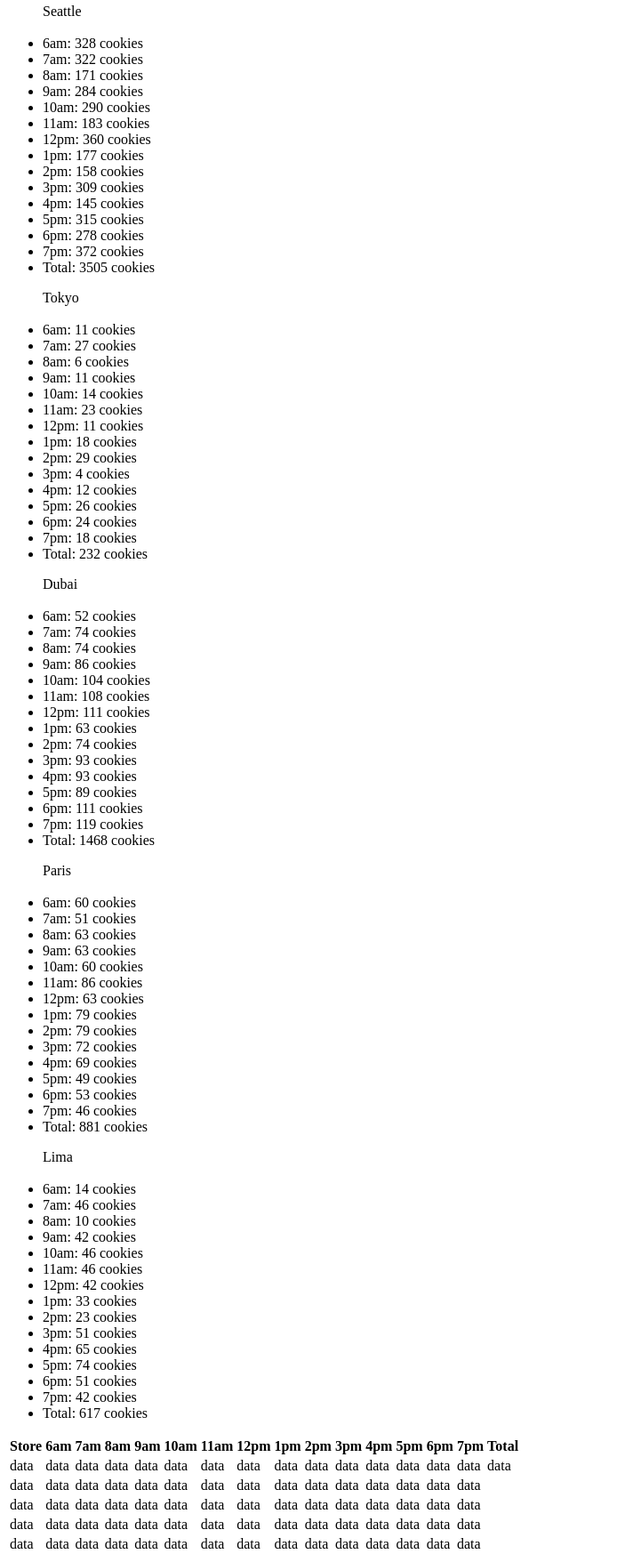
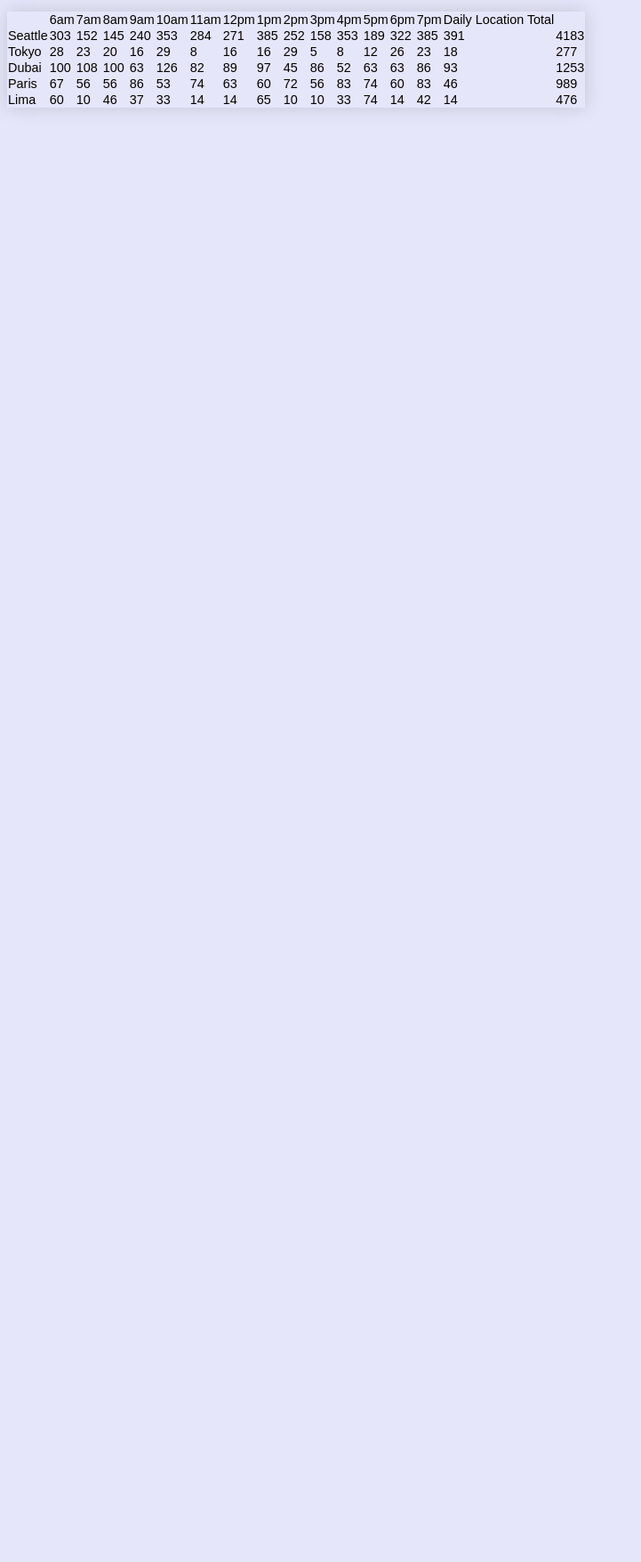
Before and after one commit to phmurphy212/cookie-stand, a plain HTML site: page sales.html in a window 1280 px wide. Shown: the part 12-1768 px from the top of the page at 89% size, without its empty margins (0-721 px from the left). After the commit the page ends 800 px from the top, so only its background shows below. Drawn offline with Linux system fonts and the light colour scheme.

Commit message:
screwed around with tables and got most of this stuff to render...

```diff
--- a/css/style.css
+++ b/css/style.css
@@ -10,6 +10,10 @@ h1 {
 
 }
 table {
-  border-collapse: separate;
-
+    border-collapse: collapse;
+    margin: 25px 0;
+    font-size: 0.9em;
+    font-family: sans-serif;
+    min-width: 400px;
+    box-shadow: 0 0 20px rgba(0, 0, 0, 0.15);
 }
--- a/js/app.js
+++ b/js/app.js
@@ -1,233 +1,341 @@
 'use strict';
-function salmonCookies() {
-  let hours = ['6am', '7am', '8am', '9am', '10am', '11am', '12pm', '1pm', '2pm', '3pm', '4pm', '5pm', '6pm', '7pm'];
+// function salmonCookies() {
+// const hours = ['6am', '7am', '8am', '9am', '10am', '11am', '12pm', '1pm', '2pm', '3pm', '4pm', '5pm', '6pm', '7pm'];
 
 //proof of life
 // console.log('Hello Squirrel');
 
 //overall function for seattle cookie functions
-  function seattleCookieFunction() {
-    //access the dom
-    const seattleList = document.getElementById('seattle-list');
-    //
-    //object literal with the Seattle data
-    let seattleStore = {
-      name: 'Seattle',
-      min: 23,
-      max: 65,
-      dailyTotal: 0,
-      cookiesPerHourArray: [],
-      avg: 6.3,
-      //function to return a random number
-      randomCustCount: function () {
+// function seattleCookieFunction() {
+//   //access the dom
+//   const seattleList = document.getElementById('seattle-list');
+//   //
+//   //object literal with the Seattle data
+//   let seattleStore = {
+//     name: 'Seattle',
+//     min: 23,
+//     max: 65,
+//     dailyTotal: 0,
+//     cookiesPerHourArray: [],
+//     avg: 6.3,
+//     //function to return a random number
+//     randomCustCount: function () {
+//       return Math.floor(Math.random() * (this.max - this.min + 1) + this.min);
+//     },
+//     //function to estimate hourly sales rounded up
+//     cookiesPerHour: function () {
+//       return Math.ceil(this.avg * this.randomCustCount());
+//     },
+//     //function to move hourly sales from previous function into an array
+//     cookiesToArray: function () {
+//       for (let i = 0; i < hours.length; i++) {
+//         this.cookiesPerHourArray.push(this.cookiesPerHour());
+//       }
+//     },
+//     //function to add up the hourly sales from array
+//     sumOfSales: function () {
+//       for (let i = 0; i < this.cookiesPerHourArray.length; i++) {
+//         this.dailyTotal += this.cookiesPerHourArray[i];
+//       }
+//     },
+//     //push sales to DOM
+//     renderToSales: function () {
+//       for (let i = 0; i < hours.length; i++) {
+//         let li = document.createElement('li');
+//         li.textContent = `${hours[i]}: ${this.cookiesPerHour()} cookies`;
+//         seattleList.appendChild(li);
+//       }
+//       //push total to DOM
+//       let liTotal = document.createElement('li');
+//       liTotal.textContent = `Total: ${this.dailyTotal} cookies`;
+//       seattleList.appendChild(liTotal);
+//     },
+//     //call sub-functions to return data
+//   };
+//   seattleStore.cookiesToArray();
+//   seattleStore.sumOfSales();
+//   seattleStore.renderToSales();
+// }
+//the rest of the city based stores follow the same function pattern as referenced
+//in the seattleCookieFunction so I'm leaving off the comments
+const hours = ['6am', '7am', '8am', '9am', '10am', '11am', '12pm', '1pm', '2pm', '3pm', '4pm', '5pm', '6pm', '7pm'];
+const salesTable = document.querySelector('table');
+const salesHeader = document.getElementById('tHeader');
+const salesFooter = document.getElementById('tFooter');
+let storeDetails = [];
+
+function CookieStore(name, min, max, avg) {
+  this.name = name;
+  this.min = min;
+  this.max = max;
+  this.avg = avg;
+  this.dailyTotal = 0;
+  this.cookiesPerHourArray = [];
+  storeDetails.push(this);
+}
+CookieStore.prototype.customerCount = function () {
   return Math.floor(Math.random() * (this.max - this.min + 1) + this.min);
-      },
-      //function to estimate hourly sales rounded up
-      cookiesPerHour: function () {
-        return Math.ceil(this.avg * this.randomCustCount());
-      },
-      //function to move hourly sales from previous function into an array
-      cookiesToArray: function () {
-        for (let i = 0; i < hours.length; i++) {
-          this.cookiesPerHourArray.push(this.cookiesPerHour());
+};
+CookieStore.prototype.salesCalculator = function () {
+  this.customerCount();
+  for (let i = 0; i < hours.length; i ++){
+    this.cookiesPerHourArray.push(Math.ceil(this.avg * this.customerCount()));
   }
-      },
-      //function to add up the hourly sales from array
-      sumOfSales: function () {
-        for (let i = 0; i < this.cookiesPerHourArray.length; i++) {
+  for (let i = 0; i < this.cookiesPerHourArray.length; i++){
     this.dailyTotal += this.cookiesPerHourArray[i];
   }
-      },
-      //push sales to DOM
-      renderToSales: function () {
+};
+CookieStore.prototype.createHeader = function (){
+  hours.unshift('');
+
+  for (let i = 0; i < hours.length; i++){
+    let hourCells = document.createElement('td');
+    hourCells.textContent = hours[i];
+    salesHeader.appendChild(hourCells);
+  }
+  let td = document.createElement('td');
+  td.textContent = 'Daily Location Total';
+  salesHeader.appendChild(td);
+};
+
+
+CookieStore.prototype.renderToSales = function () {
+  this.salesCalculator();
+
+
+  let tr = document.createElement('tr');
+  let storeCell = document.createElement('td');
+  storeCell.textContent = this.name;
+  tr.appendChild(storeCell);
+
+
   for (let i = 0; i < hours.length; i++) {
-          let li = document.createElement('li');
-          li.textContent = `${hours[i]}: ${this.cookiesPerHour()} cookies`;
-          seattleList.appendChild(li);
+    let td = document.createElement('td');
+    td.textContent = this.cookiesPerHourArray[i];
+    tr.appendChild(td);
   }
+  let tdTotal = document.createElement('td');
+  tdTotal.textContent = this.dailyTotal;
+  tr.appendChild(tdTotal);
+
+  salesTable.appendChild(tr);
+
+  CookieStore.prototype.createFooter = function (){
+    hours.unshift('');
+
+    for (let i = 0; i < hours.length; i++){
+      let storesAdded = document.createElement('td');
+      storesAdded.textContent = hours[i];
+      salesFooter.appendChild(storesAdded);
+    }
+    let td = document.createElement('td');
+    td.textContent = '';
+    salesFooter.appendChild(td);
+  };
+  // let header = document.createElement('thead');
+  // for (let i = 0; i < hours.length; i++){
+  //   header.textContent = hours[i];
+  //   createHeader.appendChild(header);
+
+  // let createHeader = document.createElement('thead');
+
   //push total to DOM
-        let liTotal = document.createElement('li');
-        liTotal.textContent = `Total: ${this.dailyTotal} cookies`;
-        seattleList.appendChild(liTotal);
-      },
-      //call sub-functions to return data
+
 };
-    seattleStore.cookiesToArray();
-    seattleStore.sumOfSales();
-    seattleStore.renderToSales();
+
+
+
+let seattle = new CookieStore('Seattle', 23, 65, 6.3);
+let tokyo = new CookieStore('Tokyo', 3, 24, 1.2);
+let dubai = new CookieStore('Dubai', 11, 38, 3.7);
+let paris = new CookieStore('Paris', 20, 38, 2.3);
+let lima = new CookieStore('Lima', 2, 16, 4.6);
+
+function renderAll(){
+  seattle.createHeader();
+  // seattle.createFooter();
+  seattle.renderToSales();
+  tokyo.renderToSales();
+  dubai.renderToSales();
+  paris.renderToSales();
+  lima.renderToSales();
+
 }
-  //the rest of the city based stores follow the same function pattern as referenced
-  //in the seattleCookieFunction so I'm leaving off the comments
-  function tokyoCookieFunction() {
-    const tokyoList = document.getElementById('tokyo-list');
+renderAll();
+console.log(storeDetails);
 
-    let tokyoStore = {
-      name: 'tokyo',
-      min: 3,
-      max: 24,
-      dailyTotal: 0,
-      cookiesPerHourArray: [],
-      avg: 1.2,
-      randomCustCount: function () {
-        return Math.floor(Math.random() * (this.max - this.min + 1) + this.min);
-      },
-      cookiesPerHour: function () {
-        return Math.ceil(this.avg * this.randomCustCount());
-      },
-      cookiesToArray: function () {
-        for (let i = 0; i < hours.length; i++) {
-          this.cookiesPerHourArray.push(this.cookiesPerHour());
-        }
-      },
-      sumOfSales: function () {
-        for (let i = 0; i < this.cookiesPerHourArray.length; i++) {
-          this.dailyTotal += this.cookiesPerHourArray[i];
-        }
-      },
-      renderToSales: function () {
-        for (let i = 0; i < hours.length; i++) {
-          let li = document.createElement('li');
-          li.textContent = `${hours[i]}: ${this.cookiesPerHour()} cookies`;
-          tokyoList.appendChild(li);
-        }
-        let liTotal = document.createElement('li');
-        liTotal.textContent = `Total: ${this.dailyTotal} cookies`;
-        tokyoList.appendChild(liTotal);
-      },
-    };
-    tokyoStore.cookiesToArray();
-    tokyoStore.sumOfSales();
-    tokyoStore.renderToSales();
-  }
-  function dubaiCookieFunction() {
-    const dubaiList = document.getElementById('dubai-list');
 
-    let dubaiStore = {
-      name: 'Dubai',
-      min: 11,
-      max: 38,
-      dailyTotal: 0,
-      cookiesPerHourArray: [],
-      avg: 3.7,
-      randomCustCount: function () {
-        return Math.floor(Math.random() * (this.max - this.min + 1) + this.min);
-      },
-      cookiesPerHour: function () {
-        return Math.ceil(this.avg * this.randomCustCount());
-      },
-      cookiesToArray: function () {
-        for (let i = 0; i < hours.length; i++) {
-          this.cookiesPerHourArray.push(this.cookiesPerHour());
-        }
-      },
-      sumOfSales: function () {
-        for (let i = 0; i < this.cookiesPerHourArray.length; i++) {
-          this.dailyTotal += this.cookiesPerHourArray[i];
-        }
-      },
-      renderToSales: function () {
-        for (let i = 0; i < hours.length; i++) {
-          let li = document.createElement('li');
-          li.textContent = `${hours[i]}: ${this.cookiesPerHour()} cookies`;
-          dubaiList.appendChild(li);
-        }
-        let liTotal = document.createElement('li');
-        liTotal.textContent = `Total: ${this.dailyTotal} cookies`;
-        dubaiList.appendChild(liTotal);
-      },
-    };
-    dubaiStore.cookiesToArray();
-    dubaiStore.sumOfSales();
-    dubaiStore.renderToSales();
-  }
-  function parisCookieFunction() {
-    const parisList = document.getElementById('paris-list');
 
-    let parisStore = {
-      name: 'Paris',
-      min: 20,
-      max: 38,
-      dailyTotal: 0,
-      cookiesPerHourArray: [],
-      avg: 2.3,
-      randomCustCount: function () {
-        return Math.floor(Math.random() * (this.max - this.min + 1) + this.min);
-      },
-      cookiesPerHour: function () {
-        return Math.ceil(this.avg * this.randomCustCount());
-      },
-      cookiesToArray: function () {
-        for (let i = 0; i < hours.length; i++) {
-          this.cookiesPerHourArray.push(this.cookiesPerHour());
-        }
-      },
-      sumOfSales: function () {
-        for (let i = 0; i < this.cookiesPerHourArray.length; i++) {
-          this.dailyTotal += this.cookiesPerHourArray[i];
-        }
-      },
-      renderToSales: function () {
-        for (let i = 0; i < hours.length; i++) {
-          let li = document.createElement('li');
-          li.textContent = `${hours[i]}: ${this.cookiesPerHour()} cookies`;
-          parisList.appendChild(li);
-        }
-        let liTotal = document.createElement('li');
-        liTotal.textContent = `Total: ${this.dailyTotal} cookies`;
-        parisList.appendChild(liTotal);
-      },
-    };
-    parisStore.cookiesToArray();
-    parisStore.sumOfSales();
-    parisStore.renderToSales();
-  }
-  function limaCookieFunction(){
-    const limaList = document.getElementById('lima-list');
+//   function tokyoCookieFunction() {
+//     const tokyoList = document.getElementById('tokyo-list');
 
-    let limaStore = {
-      name: 'Lima',
-      min: 2,
-      max: 16,
-      dailyTotal: 0,
-      cookiesPerHourArray: [],
-      avg: 4.6,
-      randomCustCount: function () {
-        return Math.floor(Math.random() * (this.max - this.min + 1) + this.min);
-      },
-      cookiesPerHour: function () {
-        return Math.ceil(this.avg * this.randomCustCount());
-      },
-      cookiesToArray: function () {
-        for (let i = 0; i < hours.length; i++) {
-          this.cookiesPerHourArray.push(this.cookiesPerHour());
-        }
-      },
-      sumOfSales: function () {
-        for (let i = 0; i < this.cookiesPerHourArray.length; i++) {
-          this.dailyTotal += this.cookiesPerHourArray[i];
-        }
-      },
-      renderToSales: function () {
-        for (let i = 0; i < hours.length; i++) {
-          let li = document.createElement('li');
-          li.textContent = `${hours[i]}: ${this.cookiesPerHour()} cookies`;
-          limaList.appendChild(li);
-        }
-        let liTotal = document.createElement('li');
-        liTotal.textContent = `Total: ${this.dailyTotal} cookies`;
-        limaList.appendChild(liTotal);
-      },
-    };
-    limaStore.cookiesToArray();
-    limaStore.sumOfSales();
-    limaStore.renderToSales();
-  }
-  //the only purpose of the 'salmon cookies' function is to call each of the
-  //functions within it so later I can just call a single function
-  seattleCookieFunction();
-  tokyoCookieFunction();
-  dubaiCookieFunction();
-  parisCookieFunction();
-  limaCookieFunction();
-}
-salmonCookies();
+//     let tokyoStore = {
+//       name: 'tokyo',
+//       min: 3,
+//       max: 24,
+//       dailyTotal: 0,
+//       cookiesPerHourArray: [],
+//       avg: 1.2,
+//       randomCustCount: function () {
+//         return Math.floor(Math.random() * (this.max - this.min + 1) + this.min);
+//       },
+//       cookiesPerHour: function () {
+//         return Math.ceil(this.avg * this.randomCustCount());
+//       },
+//       cookiesToArray: function () {
+//         for (let i = 0; i < hours.length; i++) {
+//           this.cookiesPerHourArray.push(this.cookiesPerHour());
+//         }
+//       },
+//       sumOfSales: function () {
+//         for (let i = 0; i < this.cookiesPerHourArray.length; i++) {
+//           this.dailyTotal += this.cookiesPerHourArray[i];
+//         }
+//       },
+//       renderToSales: function () {
+//         for (let i = 0; i < hours.length; i++) {
+//           let li = document.createElement('li');
+//           li.textContent = `${hours[i]}: ${this.cookiesPerHour()} cookies`;
+//           tokyoList.appendChild(li);
+//         }
+//         let liTotal = document.createElement('li');
+//         liTotal.textContent = `Total: ${this.dailyTotal} cookies`;
+//         tokyoList.appendChild(liTotal);
+//       },
+//     };
+//     tokyoStore.cookiesToArray();
+//     tokyoStore.sumOfSales();
+//     tokyoStore.renderToSales();
+//   }
+//   function dubaiCookieFunction() {
+//     const dubaiList = document.getElementById('dubai-list');
+
+//     let dubaiStore = {
+//       name: 'Dubai',
+//       min: 11,
+//       max: 38,
+//       dailyTotal: 0,
+//       cookiesPerHourArray: [],
+//       avg: 3.7,
+//       randomCustCount: function () {
+//         return Math.floor(Math.random() * (this.max - this.min + 1) + this.min);
+//       },
+//       cookiesPerHour: function () {
+//         return Math.ceil(this.avg * this.randomCustCount());
+//       },
+//       cookiesToArray: function () {
+//         for (let i = 0; i < hours.length; i++) {
+//           this.cookiesPerHourArray.push(this.cookiesPerHour());
+//         }
+//       },
+//       sumOfSales: function () {
+//         for (let i = 0; i < this.cookiesPerHourArray.length; i++) {
+//           this.dailyTotal += this.cookiesPerHourArray[i];
+//         }
+//       },
+//       renderToSales: function () {
+//         for (let i = 0; i < hours.length; i++) {
+//           let li = document.createElement('li');
+//           li.textContent = `${hours[i]}: ${this.cookiesPerHour()} cookies`;
+//           dubaiList.appendChild(li);
+//         }
+//         let liTotal = document.createElement('li');
+//         liTotal.textContent = `Total: ${this.dailyTotal} cookies`;
+//         dubaiList.appendChild(liTotal);
+//       },
+//     };
+//     dubaiStore.cookiesToArray();
+//     dubaiStore.sumOfSales();
+//     dubaiStore.renderToSales();
+//   }
+//   function parisCookieFunction() {
+//     const parisList = document.getElementById('paris-list');
+
+//     let parisStore = {
+//       name: 'Paris',
+//       min: 20,
+//       max: 38,
+//       dailyTotal: 0,
+//       cookiesPerHourArray: [],
+//       avg: 2.3,
+//       randomCustCount: function () {
+//         return Math.floor(Math.random() * (this.max - this.min + 1) + this.min);
+//       },
+//       cookiesPerHour: function () {
+//         return Math.ceil(this.avg * this.randomCustCount());
+//       },
+//       cookiesToArray: function () {
+//         for (let i = 0; i < hours.length; i++) {
+//           this.cookiesPerHourArray.push(this.cookiesPerHour());
+//         }
+//       },
+//       sumOfSales: function () {
+//         for (let i = 0; i < this.cookiesPerHourArray.length; i++) {
+//           this.dailyTotal += this.cookiesPerHourArray[i];
+//         }
+//       },
+//       renderToSales: function () {
+//         for (let i = 0; i < hours.length; i++) {
+//           let li = document.createElement('li');
+//           li.textContent = `${hours[i]}: ${this.cookiesPerHour()} cookies`;
+//           parisList.appendChild(li);
+//         }
+//         let liTotal = document.createElement('li');
+//         liTotal.textContent = `Total: ${this.dailyTotal} cookies`;
+//         parisList.appendChild(liTotal);
+//       },
+//     };
+//     parisStore.cookiesToArray();
+//     parisStore.sumOfSales();
+//     parisStore.renderToSales();
+//   }
+//   function limaCookieFunction(){
+//     const limaList = document.getElementById('lima-list');
+
+//     let limaStore = {
+//       name: 'Lima',
+//       min: 2,
+//       max: 16,
+//       dailyTotal: 0,
+//       cookiesPerHourArray: [],
+//       avg: 4.6,
+//       randomCustCount: function () {
+//         return Math.floor(Math.random() * (this.max - this.min + 1) + this.min);
+//       },
+//       cookiesPerHour: function () {
+//         return Math.ceil(this.avg * this.randomCustCount());
+//       },
+//       cookiesToArray: function () {
+//         for (let i = 0; i < hours.length; i++) {
+//           this.cookiesPerHourArray.push(this.cookiesPerHour());
+//         }
+//       },
+//       sumOfSales: function () {
+//         for (let i = 0; i < this.cookiesPerHourArray.length; i++) {
+//           this.dailyTotal += this.cookiesPerHourArray[i];
+//         }
+//       },
+//       renderToSales: function () {
+//         for (let i = 0; i < hours.length; i++) {
+//           let li = document.createElement('li');
+//           li.textContent = `${hours[i]}: ${this.cookiesPerHour()} cookies`;
+//           limaList.appendChild(li);
+//         }
+//         let liTotal = document.createElement('li');
+//         liTotal.textContent = `Total: ${this.dailyTotal} cookies`;
+//         limaList.appendChild(liTotal);
+//       },
+//     };
+//     limaStore.cookiesToArray();
+//     limaStore.sumOfSales();
+//     limaStore.renderToSales();
+//   }
+//   //the only purpose of the 'salmon cookies' function is to call each of the
+//   //functions within it so later I can just call a single function
+//   seattleCookieFunction();
+//   tokyoCookieFunction();
+//   dubaiCookieFunction();
+//   parisCookieFunction();
+//   limaCookieFunction();
+// }
+// salmonCookies();
--- a/sales.html
+++ b/sales.html
@@ -2,18 +2,14 @@
 <html lang="en">
 <head>
   <title>Salmon Cookies Sales Portal</title>
+    <!-- <link rel="stylesheet" href="css/reset.css"> -->
+    <link rel="stylesheet" href="css/style.css">
 </head>
 <body>
-  <ul id="seattle-list">Seattle<br><br></ul>
-  <ul id="tokyo-list">Tokyo<br><br></ul>
-  <ul id="dubai-list">Dubai<br><br></ul>
-  <ul id="paris-list">Paris<br><br></ul>
-  <ul id="lima-list">Lima<br><br></ul>
-
   <table>
-    <thead>
+    <thead id="tHeader">
       <tr>
-        <th>Store</th>
+        <!-- <th>Store</th>
         <th>6am</th>
         <th>7am</th>
         <th>8am</th>
@@ -28,97 +24,12 @@
         <th>5pm</th>
         <th>6pm</th>
         <th>7pm</th>
-        <th>Total</th>
+        <th>Total</th> -->
       </tr>
     </thead>
-    <tdbody>
-      <tr>
-        <td>data</td>
-        <td>data</td>
-        <td>data</td>
-        <td>data</td>
-        <td>data</td>
-        <td>data</td>
-        <td>data</td>
-        <td>data</td>
-        <td>data</td>
-        <td>data</td>
-        <td>data</td>
-        <td>data</td>
-        <td>data</td>
-        <td>data</td>
-        <td>data</td>
-        <td>data</td>
-      </tr>
-      <tr>
-        <td>data</td>
-        <td>data</td>
-        <td>data</td>
-        <td>data</td>
-        <td>data</td>
-        <td>data</td>
-        <td>data</td>
-        <td>data</td>
-        <td>data</td>
-        <td>data</td>
-        <td>data</td>
-        <td>data</td>
-        <td>data</td>
-        <td>data</td>
-        <td>data</td>
-      </tr>
-      <tr>
-        <td>data</td>
-        <td>data</td>
-        <td>data</td>
-        <td>data</td>
-        <td>data</td>
-        <td>data</td>
-        <td>data</td>
-        <td>data</td>
-        <td>data</td>
-        <td>data</td>
-        <td>data</td>
-        <td>data</td>
-        <td>data</td>
-        <td>data</td>
-        <td>data</td>
-      </tr>
-      <tr>
-        <td>data</td>
-        <td>data</td>
-        <td>data</td>
-        <td>data</td>
-        <td>data</td>
-        <td>data</td>
-        <td>data</td>
-        <td>data</td>
-        <td>data</td>
-        <td>data</td>
-        <td>data</td>
-        <td>data</td>
-        <td>data</td>
-        <td>data</td>
-        <td>data</td>
-      </tr>
-      <tr>
-        <td>data</td>
-        <td>data</td>
-        <td>data</td>
-        <td>data</td>
-        <td>data</td>
-        <td>data</td>
-        <td>data</td>
-        <td>data</td>
-        <td>data</td>
-        <td>data</td>
-        <td>data</td>
-        <td>data</td>
-        <td>data</td>
-        <td>data</td>
-        <td>data</td>
-      </tr>
-    </tdbody>
+    <tfoot>
+
+    </tfoot>
   </table>
   <script src="js/app.js"></script>
 </body>
```
Lines whose indentation alone changed are shown as unchanged.
